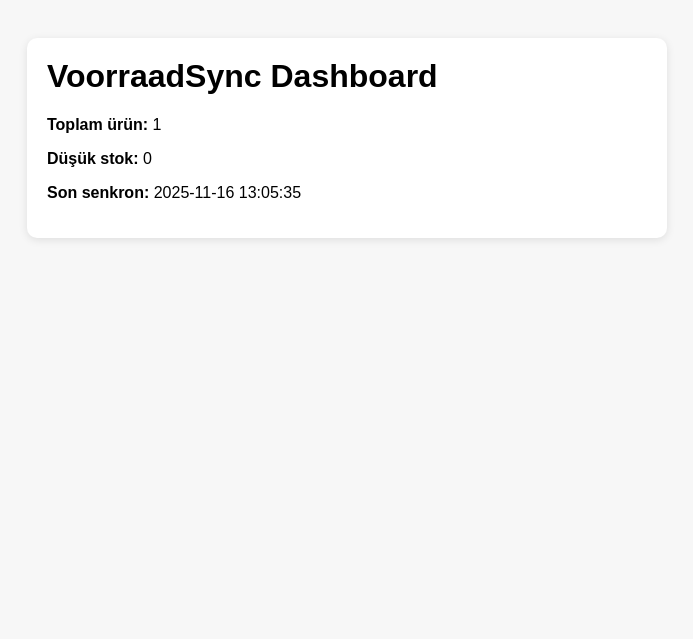
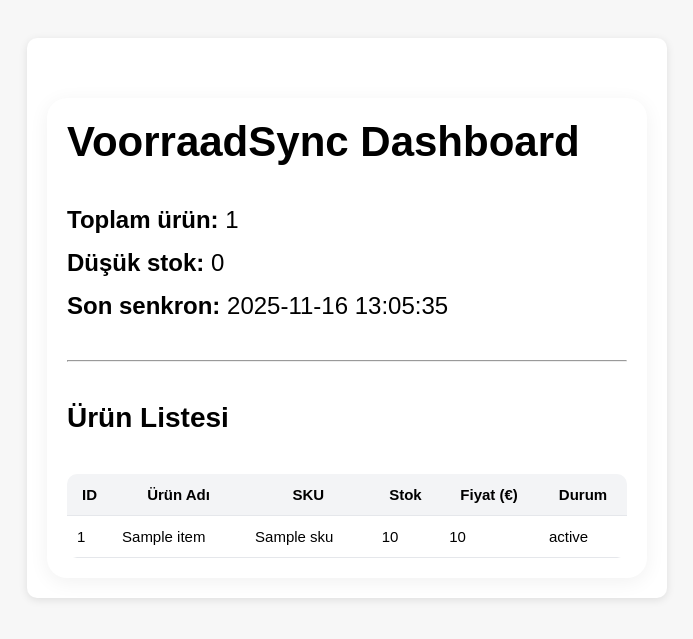
Before and after one commit to denmedia-dm/voorraadsync-backend, a FastAPI app: page /dashboard in a window 1280 px wide. Shown: the top 639 px of the page, without its empty margins (11-704 px from the left). Run offline with FastAPI, Linux system fonts and the light colour scheme; a database or web service that is not in the repository returns one stand-in record (values such as "Sample title"); data that the repository does not hold is empty.

Commit message:
Update dashboard.html

```diff
--- a/templates/dashboard.html
+++ b/templates/dashboard.html
@@ -1,10 +1,137 @@
 {% extends "base.html" %}
+
 {% block content %}
 
-<h1>{{ data.title }}</h1>
+<style>
+    .container {
+        max-width: 1200px;
+        margin: auto;
+        margin-top: 40px;
+        padding: 20px;
+        background: white;
+        border-radius: 20px;
+        box-shadow: 0 4px 20px rgba(0,0,0,0.06);
+    }
 
-<p><strong>Toplam ürün:</strong> {{ data.total_products }}</p>
-<p><strong>Düşük stok:</strong> {{ data.low_stock }}</p>
-<p><strong>Son senkron:</strong> {{ data.last_sync }}</p>
+    h1 {
+        font-size: 42px;
+        font-weight: 800;
+        margin-bottom: 40px;
+    }
+
+    .stat {
+        font-size: 24px;
+        margin-bottom: 15px;
+    }
+
+    .stat-label {
+        font-weight: 700;
+    }
+
+    table {
+        width: 100%;
+        border-collapse: collapse;
+        margin-top: 40px;
+        border-radius: 10px;
+        overflow: hidden;
+    }
+
+    thead {
+        background: #f3f4f6;
+        font-weight: bold;
+    }
+
+    th, td {
+        padding: 12px 10px;
+        border-bottom: 1px solid #e5e7eb;
+        font-size: 15px;
+    }
+
+    tr:hover {
+        background: #fafafa;
+    }
+
+    .low-stock {
+        color: red;
+        font-weight: bold;
+    }
+
+    @media (max-width: 768px) {
+        table {
+            font-size: 14px;
+        }
+        h1 {
+            font-size: 32px;
+        }
+        .stat {
+            font-size: 20px;
+        }
+    }
+</style>
+
+
+<div class="container">
+
+    <h1>{{ data.title }}</h1>
+
+    <div class="stat">
+        <span class="stat-label">Toplam ürün:</span>
+        {{ data.total_products }}
+    </div>
+
+    <div class="stat">
+        <span class="stat-label">Düşük stok:</span>
+        {{ data.low_stock }}
+    </div>
+
+    <div class="stat">
+        <span class="stat-label">Son senkron:</span>
+        {{ data.last_sync }}
+    </div>
+
+    <hr style="margin: 40px 0;">
+
+    <h2 style="margin-bottom: 20px; font-size: 28px;">Ürün Listesi</h2>
+
+    <table>
+        <thead>
+            <tr>
+                <th>ID</th>
+                <th>Ürün Adı</th>
+                <th>SKU</th>
+                <th>Stok</th>
+                <th>Fiyat (€)</th>
+                <th>Durum</th>
+            </tr>
+        </thead>
+
+        <tbody>
+            {% for p in data.products %}
+            <tr>
+                <td>{{ p.id }}</td>
+
+                <td>
+                    {{ p.name }}
+
+                    {% if p.type == "variation" %}
+                    <div style="font-size: 12px; color: #777;">(Varyasyon)</div>
+                    {% endif %}
+                </td>
+
+                <td>{{ p.sku }}</td>
+
+                <td class="{% if p.stock_quantity|int < 5 %}low-stock{% endif %}">
+                    {{ p.stock_quantity }}
+                </td>
+
+                <td>{{ p.price }}</td>
+
+                <td>{{ p.status }}</td>
+            </tr>
+            {% endfor %}
+        </tbody>
+    </table>
+
+</div>
 
 {% endblock %}
```
